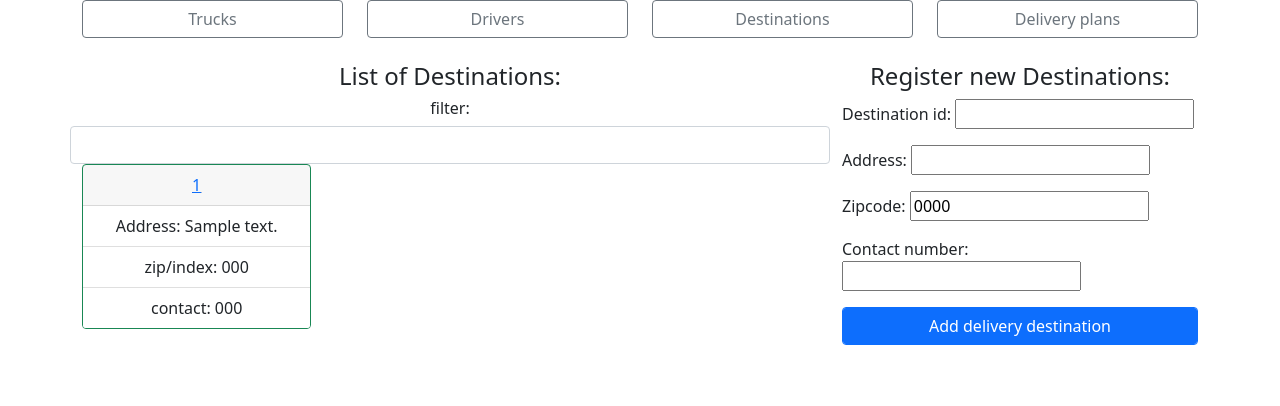
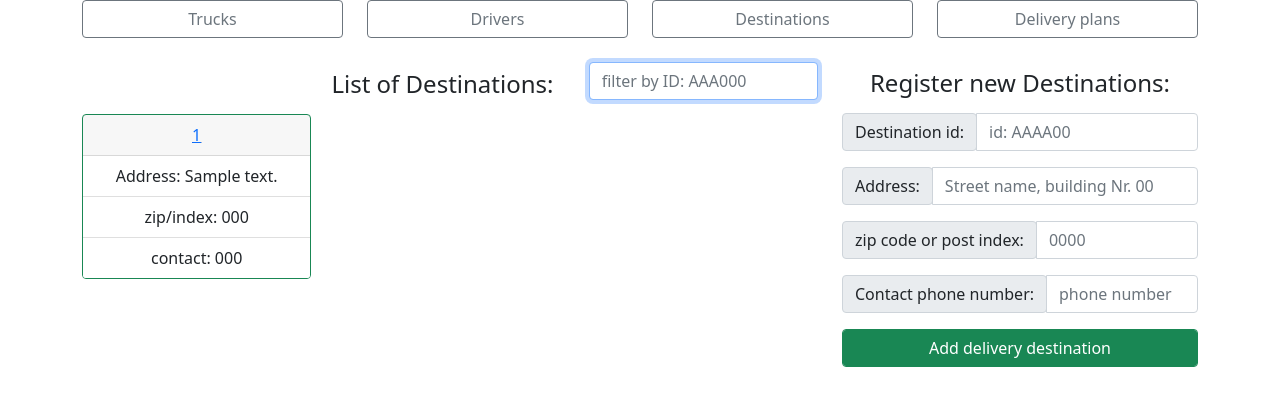
Before and after one commit to Laacis/delivery_load_planer, a Django app: page /destinations in a window 1280 px wide. Shown: the part 56-462 px from the top of the page. Run offline with Django 4.2, Linux system fonts and the light colour scheme; a user stored in the database is signed in; tables that the repository leaves empty hold one stand-in row (values such as "Sample post").

Commit message:
trucks page restyled form, Destinations, restyled form

```diff
--- a/load_planer/forms.py
+++ b/load_planer/forms.py
@@ -26,5 +26,5 @@ class DestinationForm(forms.ModelForm):
         fields = ["destination_id", "address", "zipcode", "contact_number"]
         destinationid = forms.CharField()
         address = forms.CharField()
-        zipcode = forms.CharField()
-        contact_number = forms.CharField()
+        zipcode = forms.CharField(widget=forms.NumberInput())
+        contact_number = forms.CharField(widget=forms.NumberInput())
--- a/load_planer/static/load_planer/destinationsView.js
+++ b/load_planer/static/load_planer/destinationsView.js
@@ -2,11 +2,40 @@ document.addEventListener("DOMContentLoaded", function() {
     // Get the list of destinations
     loadDestinationList();
     loadInputField();
+    styleCleanInput();
+    styleRegForm();
+
 });
 // globals
 let card_list = [];
 let list_to_display = [];
 
+/** cleaning up un reload and setting focus on the input field */
+function styleCleanInput() {
+    const inputField = document.getElementById('filter_input');
+    inputField.value ="";
+    inputField.placeholder = "filter by ID: AAA000";
+    inputField.focus();
+}
+
+/** styling the form field */
+function styleRegForm(){
+    const idDict = {
+        "id_destination_id": "id: AAAA00",
+        "id_address":"Street name, building Nr. 00",
+        "id_zipcode": "0000",
+        "id_contact_number":"phone number"
+    }
+    Object.entries(idDict).forEach(entry =>{
+        const [key,value] = entry;
+        const targetIt = document.getElementById(key);
+        targetIt.classList ='form-control mb-2';
+        targetIt.value = "";
+        targetIt.placeholder = value;
+    })
+}
+
+/** fetches and generates a list of destination ID's */
 function loadDestinationList() {
     fetch('/get_destination_list')
     .then(response => response.json())
@@ -15,27 +44,25 @@ function loadDestinationList() {
         data.forEach(element => {
             card_list.push(element['destination_id'])
         });
-        console.log(card_list);
     })
 }
 
-
+/** event Listener for filter input */
 function loadInputField() {
     const inputField = document.getElementById('filter_input');
     inputField.addEventListener("keyup", filterRequest);
-
 }
 
+/** function takes user input into filter on keyup, compares the inpiut on partial match with
+ *  items from card_list and pushes that item to list_to display if match */
 function filterRequest(event) {
-    // displayFilteredList();
     restoreAllCard();
-
     for ( let item of card_list) {
         if (item.toLocaleLowerCase().startsWith(event.target.value.toLocaleLowerCase()) && event.target.value != "") {
             if (!list_to_display.includes(item)){
                 list_to_display.push(item);
             }
-
+            // making visible the match on the card
             const targetT = document.getElementById(item);
             let match_char = "<b>" + item.substring(0, event.target.value.length) + "</b>";
             match_char += item.substring(event.target.value.length);
@@ -43,14 +70,12 @@ function filterRequest(event) {
             displayFilteredList();
         }
     }
-    console.log(list_to_display);
+    // need to reset the list to clean up the partial matches
     list_to_display = [];
-
 }
 
-
+/** target all cards and reset display to block */
 function restoreAllCard() {
-    // target all cards and reset display to block
     try {
         const cardsDiv = document.querySelectorAll('.card');
         cardsDiv.forEach(item => {
@@ -62,19 +87,12 @@ function restoreAllCard() {
     }
 }
 
+/** changes display of ids matching both lists card_list and list_to_display */
 function displayFilteredList() {
     try {
         card_list.forEach(item => {
-            if ( list_to_display.includes(item)){
-                console.log(item);
-                const cardDivV = document.getElementById(`id_${item}`);
-                cardDivV.style.display = 'block';
-            }
-            else {
-                const cardDivV = document.getElementById(`id_${item}`);
-                cardDivV.style.display = 'none';
-            }
-
+            const cardDivV = document.getElementById(`id_${item}`);
+            cardDivV.style.display = (list_to_display.includes(item))? 'block':'none';
         })
     }
     catch {
--- a/load_planer/static/load_planer/trucks.js
+++ b/load_planer/static/load_planer/trucks.js
@@ -8,7 +8,10 @@ function setPlaceholder(){
     const idList = ['id_truck_id', 'id_pallet_size', 'id_zones'];
     idList.forEach(item => {
         const targetIt = document.getElementById(item);
-        targetIt.classList.add('form-control');
+        targetIt.classList = 'form-control mb-2';
+        if (item == 'id_truck_id') {
+            targetIt.placeholder = 'AA00';
+        }
     })
 
 }
--- a/load_planer/templates/load_planer/destinations.html
+++ b/load_planer/templates/load_planer/destinations.html
@@ -7,13 +7,17 @@
         <div class="row row-cols-4" id="top_nav_row"></div>
         <br>
         <div class="row">
-            <div id="truck_main" class="col-12 col-md-8">
-                <div class="row">
-                    <h4>List of Destinations:</h4>
+            <div class="col-12 col-md-8">
+                <div class="row row-cols-3 justify-content-end">
+                    <div class="col-4" style="margin: 1%;">
+                        <h4>List of Destinations:</h4>
+                    </div>
+                    <div class="col-4">
+                        <input type="text" class="form-control" id="filter_input">
+                    </div>
                 </div>
-                <div class="row">
-                    <h6>filter:</h6>
-                    <input type="text" class="form-control" id="filter_input">
+
+                <div class="row" >
                 </div>
                 <div class="row row-cols-3">
 
@@ -34,17 +38,62 @@
 
                 </div>
             </div>
-            <div id="truck_right" class="col-6 col-md-4">
-                <div class="col-md text-start">
-                        <h4 class="text-center"> Register new Destinations:</h4>
-
+            <div class="col-6 col-md-4" >
+                <div class="row" style="margin: 2%;">
+                    <h4 class="text-center" > Register new Destinations:</h4>
+                </div>
+                <div class="row" >
+                    <div class="col-md text-start" >
                         <form action="{% url 'reg_destination' %}" method="post">
                             {% csrf_token %}
-                            {{ destination_form.as_p }}
-                            <input type="submit" value="Add delivery destination" class="btn btn-primary form-control">
+                            <div class="form-group row">
+                                <div class="form-row align-items-center">
+                                    <div class="col-auto">
+                                        <div class="input-group mb-2">
+                                            <div class="input-group-prepend">
+                                                <div class="input-group-text">Destination id:</div>
+                                            </div>
+                                            {{ destination_form.destination_id }}
+                                        </div>
+                                    </div>
+                                </div>
+                                <div class="form-row align-items-center">
+                                    <div class="col-auto">
+                                        <div class="input-group mb-2">
+                                            <div class="input-group-prepend">
+                                                <div class="input-group-text">Address:</div>
+                                            </div>
+                                            {{ destination_form.address }}
+                                        </div>
+                                    </div>
+                                </div>
+                            <div class="form-row align-items-center">
+                                <div class="col-auto">
+                                    <div class="input-group mb-2">
+                                        <div class="input-group-prepend">
+                                            <div class="input-group-text">zip code or post index:</div>
+                                        </div>
+                                    {{ destination_form.zipcode }}
+                                    </div>
+                                </div>
+                                <div class="col-auto">
+                                    <div class="input-group mb-2">
+                                        <div class="input-group-prepend">
+                                            <div class="input-group-text">Contact phone number:</div>
+                                        </div>
+                                    {{ destination_form.contact_number }}
+                                    </div>
+                                </div>
+
+                                <div class="col-auto">
+                                    <input type="submit" value="Add delivery destination" class="btn btn-success form-control">
+                                </div>
+                            </div>
+
                         </form>
+                    </div>
+                </div>
 
-                </div>
             </div>
 
         </div>
```
Also changed, not shown: load_planer/templates/load_planer/trucks.html (+18 -11 lines).
